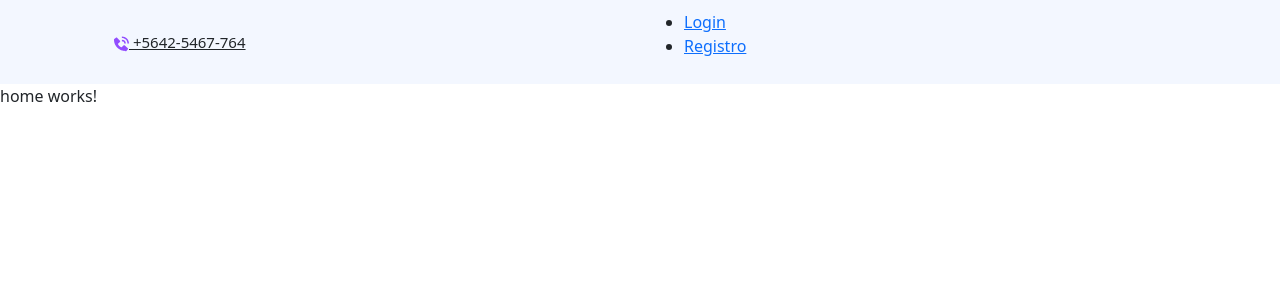
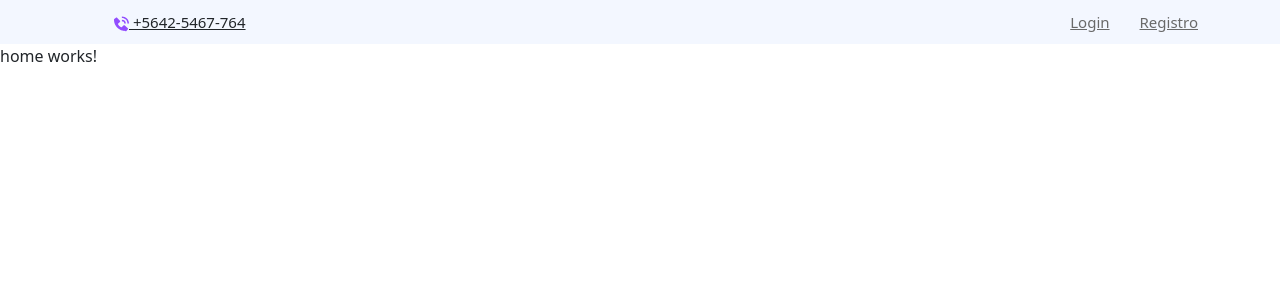
Before and after one commit to jjortiz016/hotel-booking-frontend, an Angular app: page / in a window 1280 px wide. Shown: the top 300 px of the page. Built offline with nearby package versions, Linux system fonts and the light colour scheme.

Commit message:
Modificacion del top header y estilos

```diff
--- a/src/app/components/common/topheader/topheader.component.html
+++ b/src/app/components/common/topheader/topheader.component.html
@@ -14,7 +14,7 @@
       </div>
       <!-- buttons -->
       <div class="col-lg-6 col-sm-6">
-        <ul>
+        <ul class="top-header-right-content">
           <li><a href="">Login</a></li>
           <li><a href=""> Registro</a></li>
         </ul>
--- a/src/app/components/common/topheader/topheader.component.scss
+++ b/src/app/components/common/topheader/topheader.component.scss
@@ -40,3 +40,23 @@
     }
   }
 }
+
+
+.top-header-right-content{
+    padding-right: 0;
+    text-align: end;
+    margin-bottom: 0;
+    list-style-type:none;
+    li{
+      display: inline-block;
+      margin-left: 30px;
+   /*   padding-right: 15px;*/
+      a {
+        font-size: 15px;
+        color: var(--paragraphColor);
+        &:hover{
+          color: var(--primaryColor);
+        }
+      }
+    }
+}
```
Also changed, not shown: 1 other file (tests, documents, lock files or other folders).
